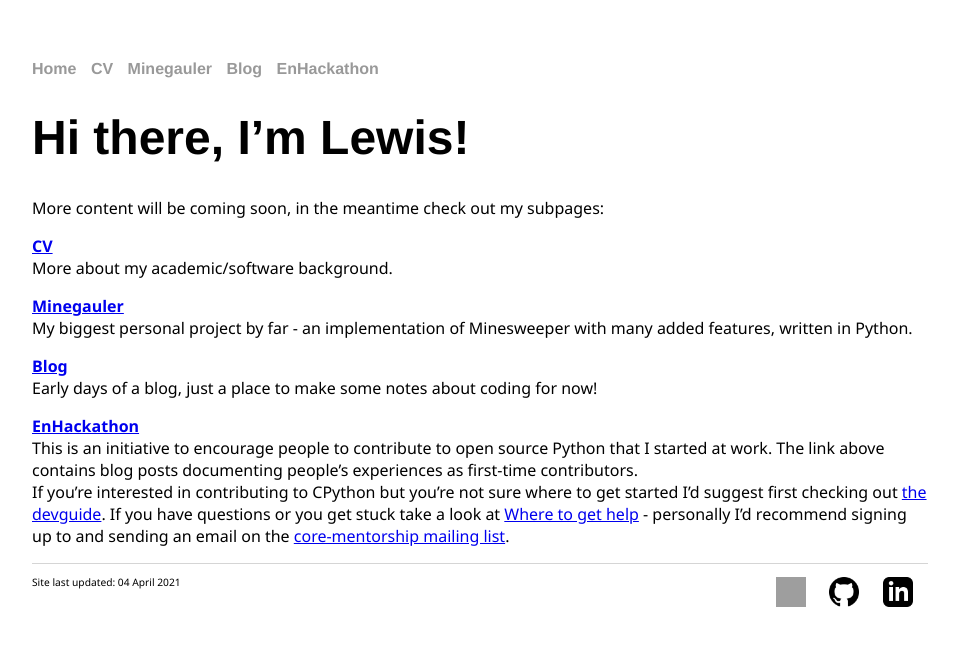
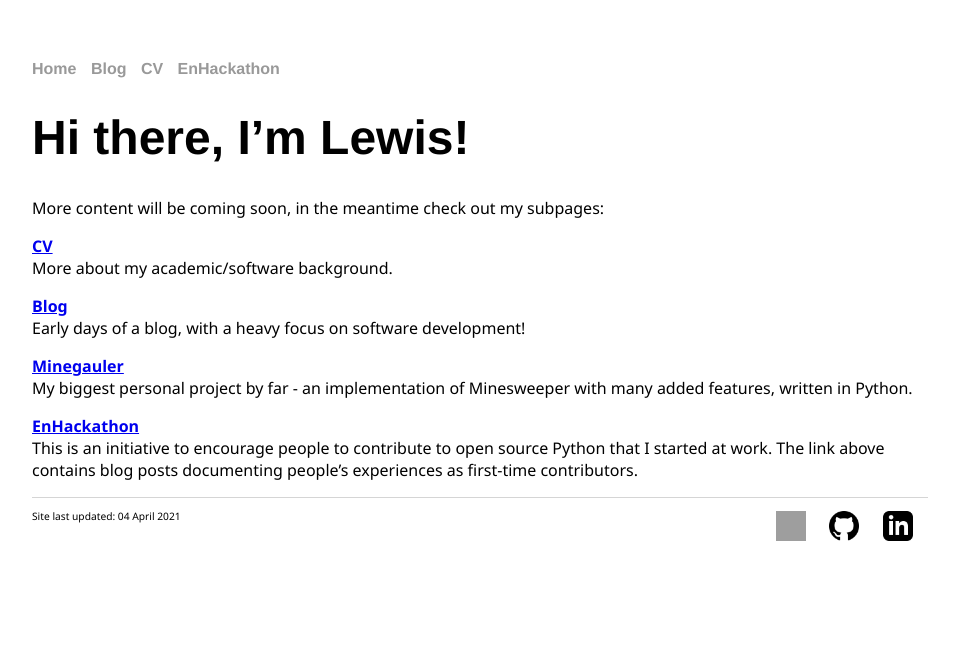
Before and after one commit to LewisGaul/LewisGaul.github.io, a Jekyll site: the page built from index.md, in a window 1280 px wide. Shown: the top 646 px of the page, without its empty margins (160-1117 px from the left). Built offline with Jekyll 4.4.1, drawn with Linux system fonts in a browser that asks for light colours; grey boxes are pictures that could not be loaded.

Commit message:
Move minegauler page to blog post

```diff
--- a/_config.yml
+++ b/_config.yml
@@ -13,16 +13,12 @@
 nav:
   - name: Home
     href: /
+  - name: Blog
+    href: /blog
   - name: CV
     href: /cv
-  - name: Minegauler
-    href: /minegauler
-  - name: Blog
-    href: /blog
   - name: EnHackathon
     href: https://enhackathon.github.io
-#  - name: Artwork site
-#    href: https://lewisgaul.github.io/artwork-site
 
 collections:
   posts:
--- a/index.md
+++ b/index.md
@@ -10,12 +10,11 @@
 [**CV**](./cv)
 More about my academic/software background.
 
-[**Minegauler**](./minegauler)
+[**Blog**](./blog)
+Early days of a blog, with a heavy focus on software development!
+
+[**Minegauler**](./blog/coding/2020/02/12/minegauler)
 My biggest personal project by far - an implementation of Minesweeper with many added features, written in Python.
-
-[**Blog**](./blog)
-Early days of a blog, just a place to make some notes about coding for now!
 
 [**EnHackathon**](https://enhackathon.github.io)
 This is an initiative to encourage people to contribute to open source Python that I started at work. The link above contains blog posts documenting people's experiences as first-time contributors.
-If you're interested in contributing to CPython but you're not sure where to get started I'd suggest first checking out [the devguide](https://devguide.python.org/). If you have questions or you get stuck take a look at [Where to get help](https://devguide.python.org/help/) - personally I'd recommend signing up to and sending an email on the [core-mentorship mailing list](https://mail.python.org/mailman3/lists/core-mentorship.python.org/).
```
Also changed, not shown: _posts/coding/2020-02-12-minegauler.md (renamed from minegauler.md, +8 -8 lines), cv.md (+1 -1 lines).
